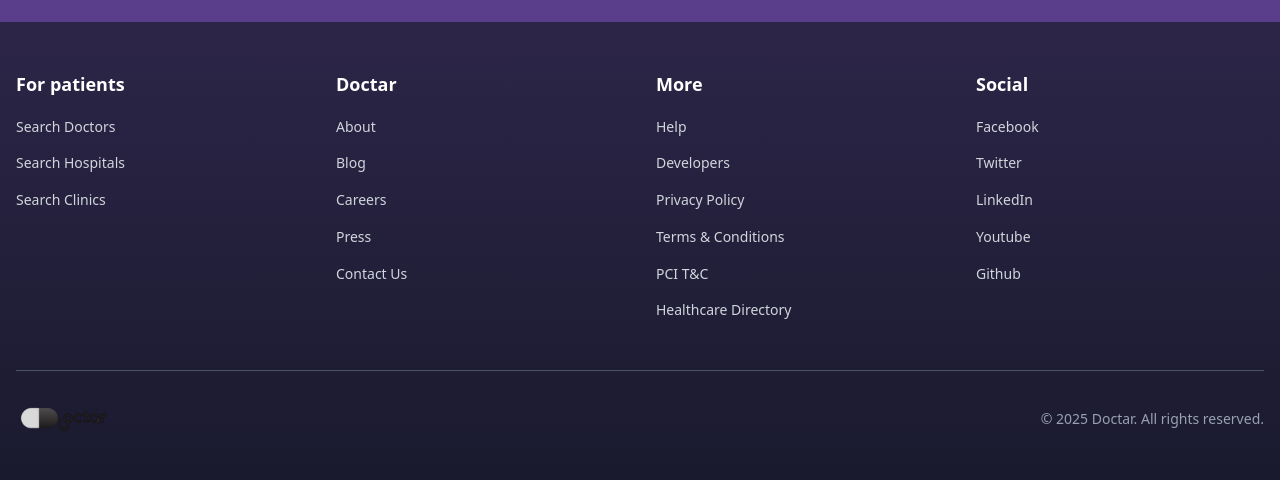
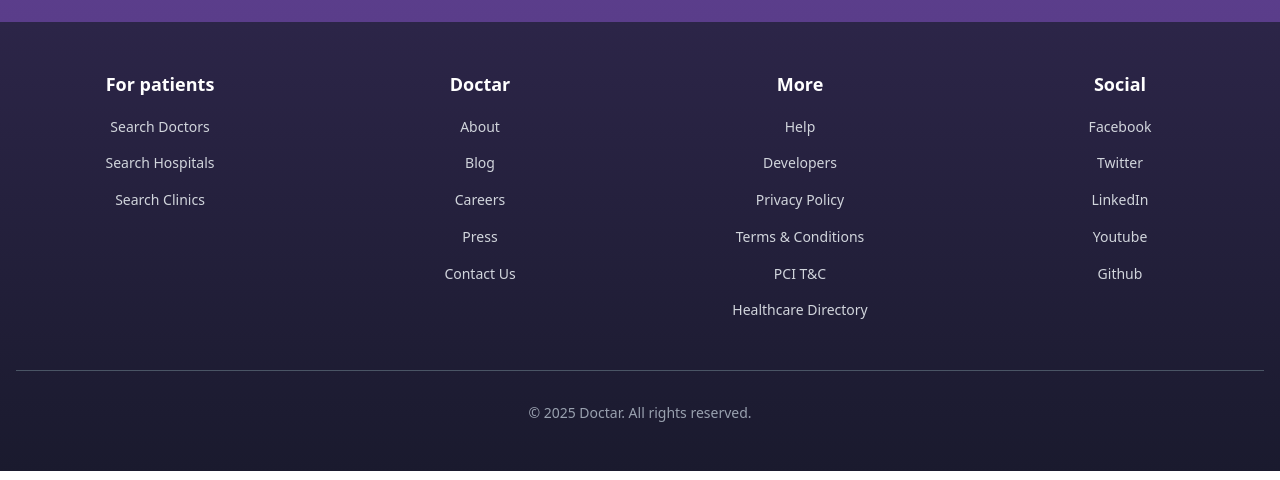
Before and after one commit to amarmurmu001/doctor-frontend, a React (Vite) app: page / in a window 1280 px wide. Shown: the part 7125-7605 px from the top of the page. Built offline with nearby package versions, Linux system fonts and the light colour scheme; no server answers.

Commit message:
Refactor Footer component layout for improved alignment and visual consistency; center content and remove logo for a cleaner design.

```diff
--- a/src/components/layout/Footer.jsx
+++ b/src/components/layout/Footer.jsx
@@ -59,7 +59,7 @@
   return (
     <footer className="bg-gradient-to-b from-[#2c2548] to-[#1a1a2e] text-white py-12">
       <div className="max-w-7xl mx-auto px-4">
-        <div className="grid grid-cols-2 md:grid-cols-3 lg:grid-cols-4 gap-8">
+        <div className="grid text-center grid-cols-2 md:grid-cols-3 lg:grid-cols-4 gap-8">
           {footerSections.map((section, index) => (
             <div key={index} className="space-y-4">
               <h3 className="font-semibold text-lg text-white">
@@ -83,14 +83,8 @@
 
         {/* Bottom section */}
         <div className="mt-12 pt-8 border-t border-gray-600">
-          <div className="flex flex-col md:flex-row justify-between items-center space-y-4 md:space-y-0">
-            <div className="flex items-center space-x-3">
-              <img
-                src="/icons/logo.png"
-                alt="Doctar"
-                className="h-8 w-auto"
-              />
-            </div>
+          <div className="flex flex-col md:flex-row justify-center items-center space-y-4 md:space-y-0">
+
 
             <div className="text-gray-400 text-sm text-center md:text-right">
               <p>&copy; 2025 Doctar. All rights reserved.</p>
```
